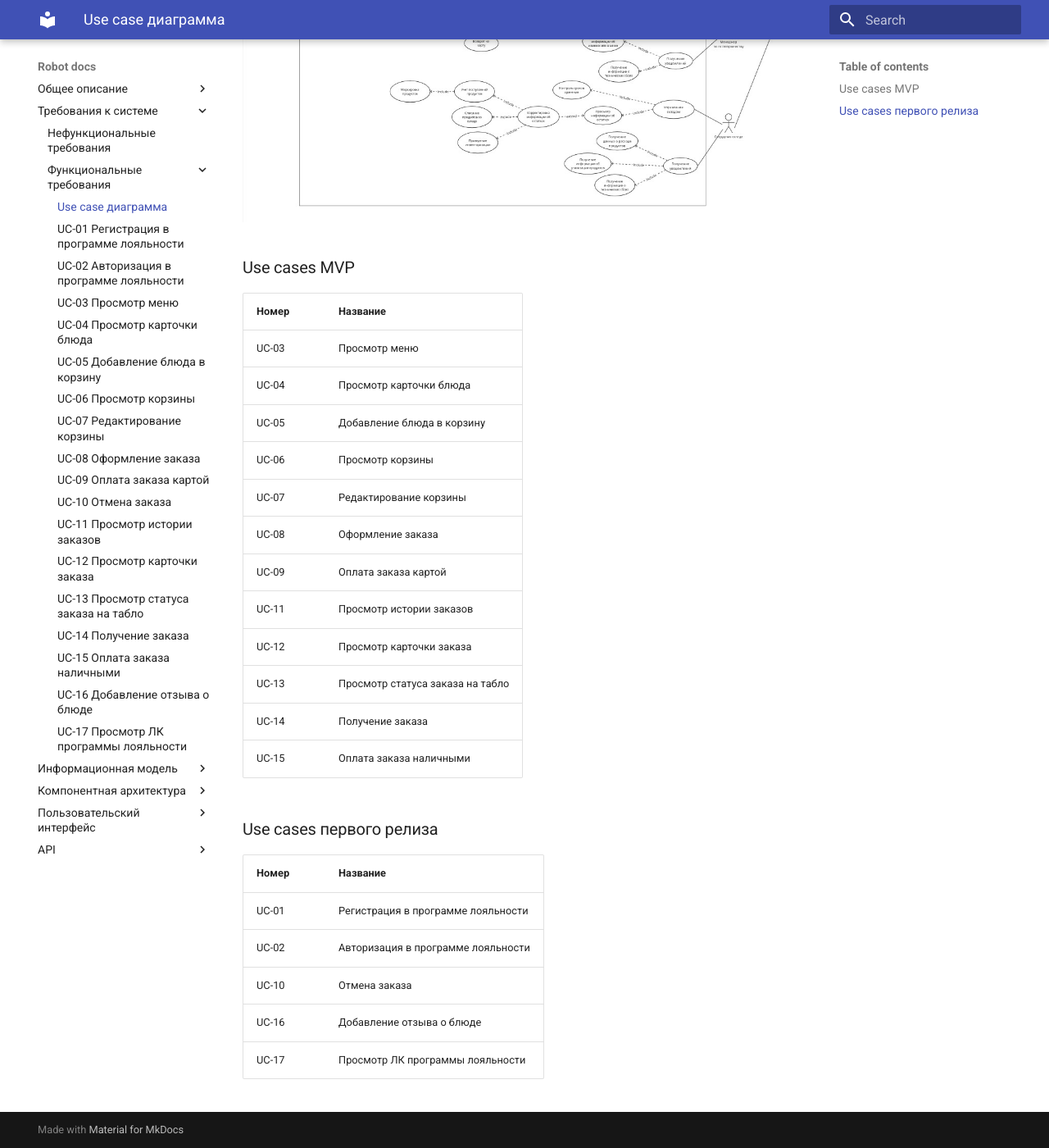
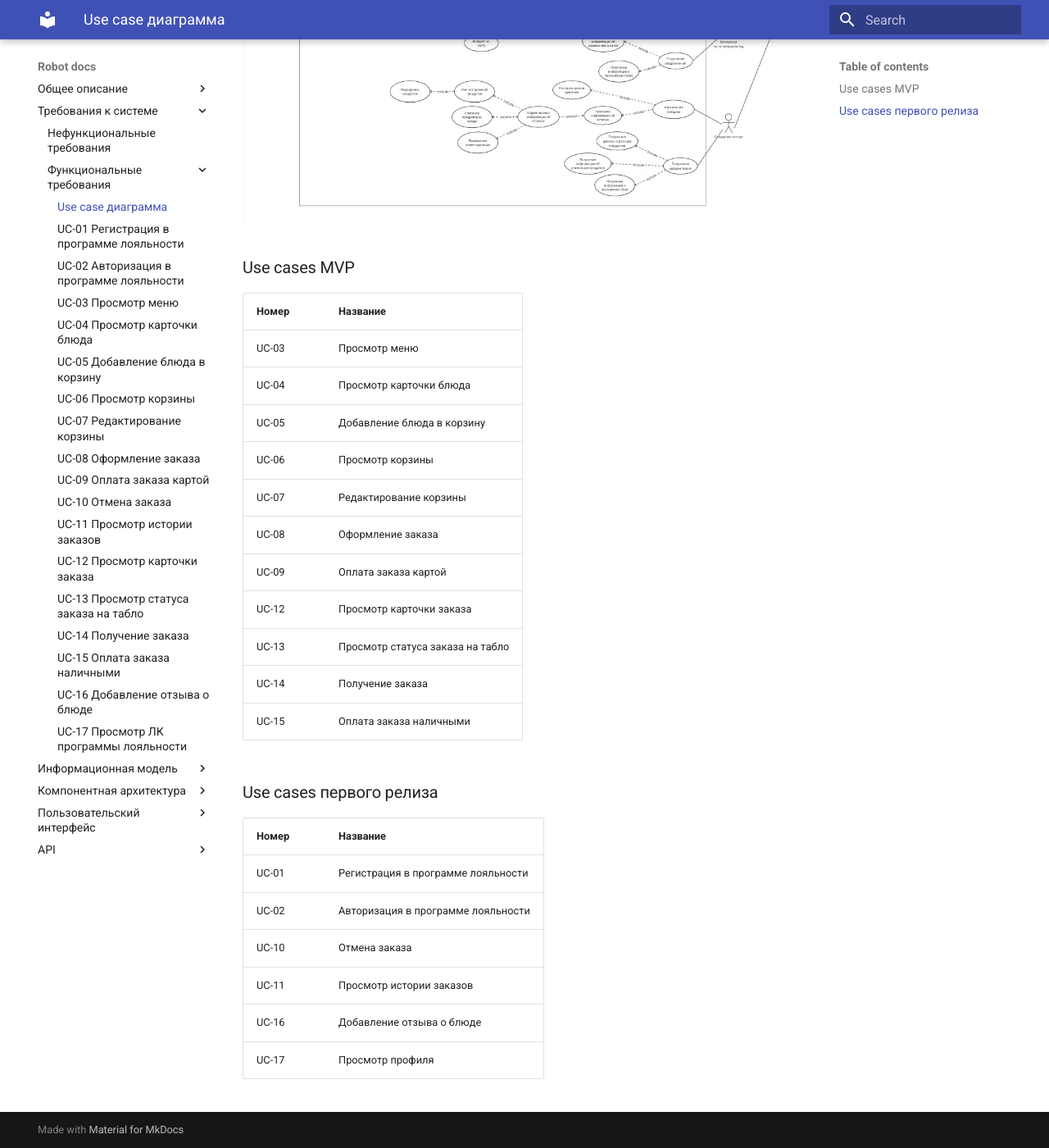
Before and after one commit to primulakat/Robot_docs, an MkDocs documentation site: the page built from docs/requirements/use_case_diagram.md, in a window 1280 px wide and 1400 px high, scrolled down 512 px. Shown: the whole window at 82% size. Built offline with MkDocs 1.6.1 and Material for MkDocs 9.7.7, drawn with Linux system fonts in a browser that asks for light colours.

Commit message:
Правка списка юзкейсов и диаграммы

```diff
--- a/docs/requirements/use_case_diagram.md
+++ b/docs/requirements/use_case_diagram.md
@@ -7,7 +7,7 @@
 ### Use cases MVP
 
 | **Номер** | **Название**                     |
-|:----------|:---------------------------------|
+| :-------- | :------------------------------- |
 | UC-03     | Просмотр меню                    |
 | UC-04     | Просмотр карточки блюда          |
 | UC-05     | Добавление блюда в корзину       |
@@ -23,10 +22,11 @@
 
 ### Use cases первого релиза
 
-| **Номер** | **Название**                                      |
-|:----------|:--------------------------------------------------|
-| UC-01     | Регистрация в программе лояльности                |
-| UC-02     | Авторизация в программе лояльности                |
-| UC-10     | Отмена заказа                                     |
-| UC-16     | Добавление отзыва о блюде                         |
-| UC-17     | Просмотр ЛК программы лояльности                  |
+| **Номер** | **Название**                       |
+| :-------- | :--------------------------------- |
+| UC-01     | Регистрация в программе лояльности |
+| UC-02     | Авторизация в программе лояльности |
+| UC-10     | Отмена заказа                      |
+| UC-11     | Просмотр истории заказов           |
+| UC-16     | Добавление отзыва о блюде          |
+| UC-17     | Просмотр профиля                   |
```
Also changed, not shown: other parts of docs/requirements/use_case_diagram.md (+0 -1 lines).
